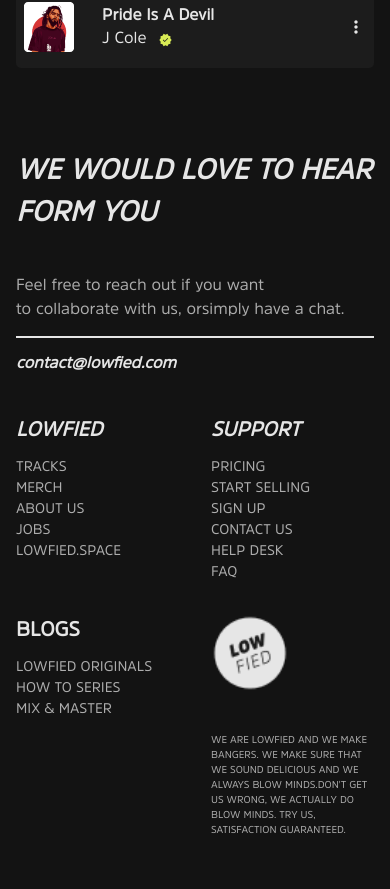
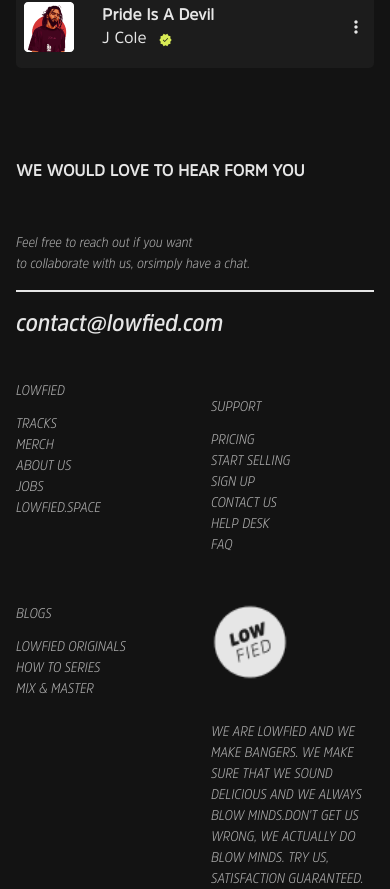
Before and after one commit to nahianhasan161/musicc, a Next.js app: page /tracks in a window 390 px wide. Shown: the part 2994-3883 px from the top of the page. Before the commit the page ends 3831 px from the top, so only its background shows below. Built offline with nearby package versions, Linux system fonts and the light colour scheme; no server answers.

Commit message:
Landing page fonts added

```diff
--- a/src/components/button/index.js
+++ b/src/components/button/index.js
@@ -17,7 +17,7 @@
         " rounded-[5px]",
 
         variant === "primary"
-          ? " bg-yellow   hover:bg-bt_color  hover:text-white_300 text-black_100 duration-700 transition-colors  "
+          ? " bg-yellow   hover:bg-bt_color  hover:text-white_300 text-black_100 duration-700 transition-colors  font-AmsiProNarw-SBI font-normal text-[16px] sm:text-[20px]"
           : "",
         variant === "secondary"
           ? "  bg-bt_color hover:bg-yellow  hover:text-black_100  text-white hover:bg-zapp-primary transition-colors"
--- a/src/components/footer/index.js
+++ b/src/components/footer/index.js
@@ -10,32 +10,41 @@
         <div className=" basis-[30%]  ">
           <Typography
             variant={"h1"}
-            className="uppercase text-white_300 sm:leading-[50px] font-bold italic"
+            className="uppercase text-[#E6E6E6] font-AmsiProNarw-Bt text-10 text-base leading-[44px] "
           >
             We would love to hear form YOu
           </Typography>
           <div className="mt-[40px]">
-            <p className="sm:text-[14px] leading-0 text-white_100 font-light">
+
+            <Typography
+            variant={"span"}
+            className="leading"
+            >
               Feel free to reach out if you want <br /> to collaborate with us,
               orsimply have a chat.
-            </p>
+
+            </Typography>
             <div className=" border-t-2  mt-4 border-white_300">
-              <h2 className=" text-[16px] sm:text-[28px] mt-3 text-white_300 font-semibold italic">
+              <h2 className=" text-[24px] sm:text-[28px] mt-3 text-[#E6E6E6] font-AmsiProNarw-SBI  font-normal">
                 contact@lowfied.com
               </h2>
             </div>
           </div>
         </div>
-        <div className="  sm:hidden text-white_300  text-[20px]  uppercase  font-semibold grid grid-cols-2 gap-8 mt-10 ">
+        <div className="  sm:hidden  uppercase  grid grid-cols-2 gap-8 mt-10  font-AmsiProNarw-LI font-normal text-[14px] sm:text-[24px] text-[#ADADAD] space-y-4 ">
           <div>
             <h1 className="italic">lowfied</h1>
             <div className=" mt-3 sm:mt-[100px]">
-              <ul className=" mb-0 text-[14px] text-white_100 font-light">
-                <li>Tracks</li>
-                <li>merch</li>
-                <li>about us</li>
-                <li>jobs</li>
-                <li>Lowfied.Space</li>
+              <ul className=" mb-0  ">
+
+                <li className="cursor-pointer">
+                  Tracks
+                  </li>
+
+                <li className="cursor-pointer">merch</li>
+                <li className="cursor-pointer">about us</li>
+                <li className="cursor-pointer">jobs</li>
+                <li className="cursor-pointer">Lowfied.Space</li>
               </ul>
             </div>
           </div>
@@ -43,12 +52,12 @@
             <h1 className="italic">support</h1>
             <div className=" mt-3 sm:mt-[100px]">
               <ul className="  mb-0 text-[14px] text-white_100 font-light">
-                <li>Pricing</li>
-                <li>Start Selling</li>
-                <li>Sign Up</li>
-                <li>Contact Us</li>
-                <li>Help Desk</li>
-                <li>FAQ</li>
+                <li className="cursor-pointer">Pricing</li>
+                <li className="cursor-pointer">Start Selling</li>
+                <li className="cursor-pointer">Sign Up</li>
+                <li className="cursor-pointer">Contact Us</li>
+                <li className="cursor-pointer">Help Desk</li>
+                <li className="cursor-pointer">FAQ</li>
               </ul>
             </div>
           </div>
@@ -56,9 +65,9 @@
             <h1>blogs</h1>
             <div className=" mt-3 sm:mt-[100px]">
               <ul className=" mb-0 text-[14px] text-white_100 font-light">
-                <li>Lowfied Originals</li>
-                <li>How To Series</li>
-                <li>Mix & Master</li>
+                <li className="cursor-pointer">Lowfied Originals</li>
+                <li className="cursor-pointer">How To Series</li>
+                <li className="cursor-pointer">Mix & Master</li>
               </ul>
             </div>
           </div>
@@ -67,33 +76,38 @@
               <Image src={Logo} height={78} width={78} alt="" />
             </h1>
             <div className="sm:text-[14px] text-[10px] mt-10 sm:mt-[50px]  leading-0 text-white_100 font-light">
+            <Typography
+            variant={"span"}
+            className="leading"
+            >
               We are Lowfied and we make bangers. We make sure that we sound
               delicious and we always blow minds.Don't get us wrong, we actually
               do blow minds. Try us, satisfaction guaranteed.
+             </Typography>
             </div>
           </div>
         </div>
-        <div className=" hidden sm:block  sm:basis-[10%] uppercase text-white_300 text-[20px]   font-semibold">
-          <h1 className="italic">lowfied</h1>
+        <div className=" hidden sm:block  sm:basis-[10%] uppercase  font-AmsiProNarw-LI font-normal text-[14px] sm:text-[24px] text-[#ADADAD] space-y-4">
+          <h1 className="font-AmsiProNarw-SBI text-[20px] font-normal">lowfied</h1>
           <div className=" mt-3 sm:mt-[100px]">
             <ul className=" mb-0 text-[14px] text-white_100 font-light">
-              <li>Tracks</li>
-              <li>merch</li>
-              <li>about us</li>
-              <li>jobs</li>
-              <li>Lowfied.Space</li>
+              <li className="cursor-pointer">Tracks</li>
+              <li className="cursor-pointer">merch</li>
+              <li className="cursor-pointer">about us</li>
+              <li className="cursor-pointer">jobs</li>
+              <li className="cursor-pointer">Lowfied.Space</li>
             </ul>
           </div>
         </div>
 
-        <div className=" hidden sm:block uppercase basis-[10%] text-white_300  text-[20px]   font-semibold"></div>
-        <div className=" hidden sm:block uppercase basis-[10%] text-white_300 text-[20px]   font-semibold">
-          <h1>blogs</h1>
+        <div className=" hidden sm:block uppercase basis-[10%]"></div>
+        <div className=" hidden sm:block uppercase basis-[10%]  font-AmsiProNarw-LI font-normal text-[14px] sm:text-[24px] text-[#ADADAD] space-y-4">
+          <h1 className="font-AmsiProNarw-SBI text-[20px] font-normal">blogs</h1>
           <div className=" mt-[100px]">
             <ul className=" mb-0 text-[14px] text-white_100 font-light">
-              <li>Lowfied Originals</li>
-              <li>How To Series</li>
-              <li>Mix & Master</li>
+              <li className="cursor-pointer">Lowfied Originals</li>
+              <li className="cursor-pointer">How To Series</li>
+              <li className="cursor-pointer">Mix & Master</li>
             </ul>
           </div>
         </div>
@@ -101,27 +115,56 @@
           <h1>
             <Image src={Logo} height={78} width={78} alt="" />
           </h1>
-          <div className="sm:text-[14px] text-[8px]  mt-3 sm:mt-[50px]  leading-0 text-white_100 font-light">
+          <Typography
+            variant={"span"}
+            className="leading"
+            >
+          <div className=" mt-3 sm:mt-[50px]  leading-0 ">
+
             We are Lowfied and we make bangers. We make sure that we sound
             delicious and we always blow minds.Don't get us wrong, we actually
             do blow minds. Try us, satisfaction guaranteed.
           </div>
+          </Typography>
         </div>
       </div>
       <div className="border-t-2 hidden py-10 sm:flex justify-between items-center  font-light text-[16px] text-white_100 mt-20 border-white_300">
         <div>
+            <Typography
+            variant={"span"}
+            className="leading text-[16px]"
+            >
           <h3>Copyright © 2020 Lowfied LLC. All rights reserved</h3>
+          </Typography>
         </div>
         <div>
           <div className=" flex justify-between items-center gap-20">
             <div>
-              <h3>Terms & Conditions</h3>
+            <Typography
+            variant={"span"}
+            className="leading text-[16px]"
+            >
+
+             <h3>
+             Terms & Conditions
+              </h3>
+            </Typography>
             </div>
             <div>
+            <Typography
+            variant={"span"}
+            className="leading text-[16px]"
+            >
               <h3>Privacy Policy</h3>
+              </Typography>
             </div>
             <div>
+            <Typography
+            variant={"span"}
+            className="leading text-[16px]"
+            >
               <h3>Refund Policy</h3>
+              </Typography>
             </div>
           </div>
         </div>
--- a/src/components/home/LevelUp.js
+++ b/src/components/home/LevelUp.js
@@ -17,22 +17,22 @@
 
           <div className="lg:w-1/2 w-full lg:pl-10 lg:py-6 mt-6 lg:mt-0 flex flex-col justify-center items-start gap-6">
             <div className="leading-[55px] text-start">
-              <Heading text="LEVEL UP WITH" fontWeight="font-semibold" />
-              <Heading text2="LOWFIED"  fontWeight="font-semibold"/>
+              <Heading text="LEVEL UP WITH" fontWeight="font-semibold" font="font-AmsiProNarw-BI" fontSize="text-[72px]"/>
+              <Heading text2="LOWFIED"  fontWeight="font-semibold" font="font-AmsiProNarw-BI" fontSize="text-[72px]"/>
             </div>
 
-            <div className="sm:w-full w-11/12">
+            <div className="sm:w-full w-11/12 ">
               <Typography
-                variant="h2"
-                className="mb-8 text-lg font-normal text-start text-stone-300 "
+                variant="p"
+                className="mb-8  text-start "
               >
                 Discover the best beats in one place. Search and purchase tracks
                 easily.
               </Typography>
 
               <Typography
-                variant="h2"
-                className="mb-8 text-base font-normal text-start text-stone-300 "
+                variant="p"
+                className=" "
               >
                 Join our community and never miss a beat.
               </Typography>
@@ -42,7 +42,7 @@
             <Link href={"/seller"}>
               <Button
                 className={
-                  " italic rounded-full  font-semibold text-[20px]  sm:text-[24px] px-8  sm:px-12  py-3 sm:py-3"
+                  "  rounded-full   px-8  sm:px-12  py-3 sm:py-3"
                 }
               >
                 START SELLING
@@ -69,13 +69,13 @@
           />
           <div className="lg:w-1/2 w-full lg:pl-10 lg:py-6 mt-6 lg:mt-0 flex flex-col justify-center items-start gap-6">
             <div className="leading-[55px] text-start">
-              <Heading text="one step" fontWeight="font-semibold"/>
-              <Heading text2="Beat Shop!" fontWeight="font-semibold"/>
+              <Heading text="one step"  font="font-AmsiProNarw-BI"/>
+              <Heading text2="Beat Shop!"  font="font-AmsiProNarw-BI"/>
             </div>
 
             <div className="">
               <Typography
-                variant="h2"
+                variant="p"
                 className="mb-8 text-lg font-normal text-start text-stone-300 "
               >
                 Discover the best beats in one place. Search and purchase tracks
@@ -83,7 +83,7 @@
               </Typography>
 
               <Typography
-                variant="h2"
+                variant="p"
                 className="mb-8 text-base font-normal text-start text-stone-300 "
               >
                 Join our community and never miss a beat.
@@ -93,7 +93,7 @@
             <Link href={"/tracks"}>
               <Button
                 className={
-                  "italic rounded-full  font-semibold text-[20px]  sm:text-[24px] px-8  sm:px-12  py-3 sm:py-3"
+                  "rounded-full  px-8  sm:px-12  py-3 sm:py-3"
                 }
               >
                 EXPLORE
--- a/src/components/home/SendEmail.js
+++ b/src/components/home/SendEmail.js
@@ -6,7 +6,7 @@
 const SendEmail = () => {
   return (
     <div className="flex flex-col justify-center items-center h-screen sm:px-10 px-4">
-      <Typography variant="h1" className="text-white sm:text-2xl text-sm  mb-24 italic text-center">
+      <Typography variant="h1" className="text-[#E6E6E6]  mb-24  text-center leading-[48px] font-normal font-AmsiProNarw-BI text-[40px]">
         Join our community of musicians and take <br /> your music to the next
         level.
       </Typography>
--- a/src/components/typography/index.js
+++ b/src/components/typography/index.js
@@ -19,6 +19,10 @@
                   ? " text-sm  font-bold"
                   : variant === "h6"
                     ? " teaxt-base"
+                  : variant === "p"
+                    ? " font-AmsiPro-L font-normal text-[16px] sm:text-[24px] text-[#ADADAD] "
+                  : variant === "span"
+                    ? " font-AmsiProNarw-LI font-normal text-[14px] sm:text-[24px] text-[#ADADAD] "
                     : "",
         className
       )}
--- a/src/styles/globals.css
+++ b/src/styles/globals.css
@@ -7,8 +7,81 @@
     font-family: AmsiProNarw;
   }
 }
+@font-face {
+  /* font-family: "Rubik"; */
+  font-family: AmsiProNarwUltra;
+  src: url('../../fonts/AmsiPro-UltraItalic.ttf');
+  font-weight: 400;
+  font-style: italic;
+  line-height:88%
+
+}
 
 
+@font-face {
+  /* font-family: "Rubik"; */
+  font-family: AmsiPro-BoldItalic;
+
+  src: url('../../fonts/AmsiPro-BoldItalic.ttf');
+  font-weight: normal;
+  font-style: normal;
+}
+@font-face {
+  /* font-family: "Rubik"; */
+  font-family: AmsiPro-Light;
+
+  src: url('../../fonts/AmsiPro-Light.ttf');
+  font-weight: bold;
+  font-style: italic;
+}
+@font-face {
+  /* font-family: "Rubik"; */
+  font-family: AmsiPro-SemiBold;
+
+  src: url('../../fonts/AmsiPro-SemiBold.ttf');
+  font-weight: bold;
+  font-style: italic;
+}
+@font-face {
+  /* font-family: "Rubik"; */
+  font-family: AmsiProNarw-Light;
+
+  src: url('../../fonts/AmsiProNarw-Light.ttf');
+  font-weight: bold;
+  font-style: italic;
+}
+@font-face {
+  /* font-family: "Rubik"; */
+  font-family: AmsiProNarw-SemiBoldItalic;
+
+  src: url('../../fonts/AmsiProNarw-SemiBoldItalic.ttf');
+  font-weight: bold;
+  font-style: italic;
+}
+@font-face {
+  /* font-family: "Rubik"; */
+  font-family: AmsiProNarw-BoldItalic;
+
+  src: url('../../fonts/AmsiProNarw-BoldItalic.ttf');
+  font-weight: bold;
+  font-style: italic;
+}
+@font-face {
+  /* font-family: "Rubik"; */
+  font-family: AmsiProNarw-BlackItalic;
+
+  src: url('../../fonts/AmsiProNarw-BlackItalic.ttf');
+  font-weight: bold;
+  font-style: italic;
+}
+@font-face {
+  /* font-family: "Rubik"; */
+  font-family: AmsiProNarw-LightItalic;
+
+  src: url('../../fonts/AmsiProNarw-LightItalic.ttf');
+  font-weight: bold;
+  font-style: italic;
+}
 @font-face {
   /* font-family: "Rubik"; */
   font-family: AmsiProNarw;
@@ -20,6 +93,15 @@
 
 @font-face {
   /* font-family: "Rubik"; */
+  font-family: AmsiProNarw-BlackItalic;
+
+  src: url('../../fonts/AmsiProNarw-BlackItalic.ttf');
+  font-weight: normal;
+  font-style: normal;
+}
+
+@font-face {
+   font-family: "AmsiPro-Bold";
   src: url('../../fonts/AmsiPro-Bold.ttf');
   font-weight: bold;
   font-style: normal;
--- a/tailwind.config.js
+++ b/tailwind.config.js
@@ -12,7 +12,19 @@
         white_100: "#adadad",
         bt_color: "#272727",
       },
-      transitionProperty: { 'scale': 'scale' }
+      transitionProperty: { 'scale': 'scale' } ,
+      fontFamily:{
+        'AmsiPro-BI' : 'AmsiPro-BoldItalic',
+        'AmsiPro-SB' : 'AmsiPro-SemiBold',
+        'AmsiPro-L' : 'AmsiPro-Light',
+        'AmsiProNarw-L' : 'AmsiProNarw-Light',
+        'AmsiProNarw-LI' : 'AmsiProNarw-LightItalic',
+        'AmsiProNarw-SBI' : 'AmsiProNarw-SemiBoldItalic',
+        'AmsiProNarw-BI' : 'AmsiProNarw-BoldItalic',
+        'AmsiProNarw-BlackI' : 'AmsiProNarw-BlackItalic',
+        'AmsiProNarw-U' : 'AmsiProNarwUltra',
+        'AmsiProNarw-BlackI' : 'AmsiProNarw-BlackItalic'
+      }
     },
   },
   plugins: [],
```
Also changed, not shown: src/components/heading/Heading.js (+4 -4 lines), src/components/home/BeastStore.js (+8 -8 lines), src/components/home/HeroHome.js (+11 -11 lines), src/components/navbar/index.js (+9 -0 lines).
